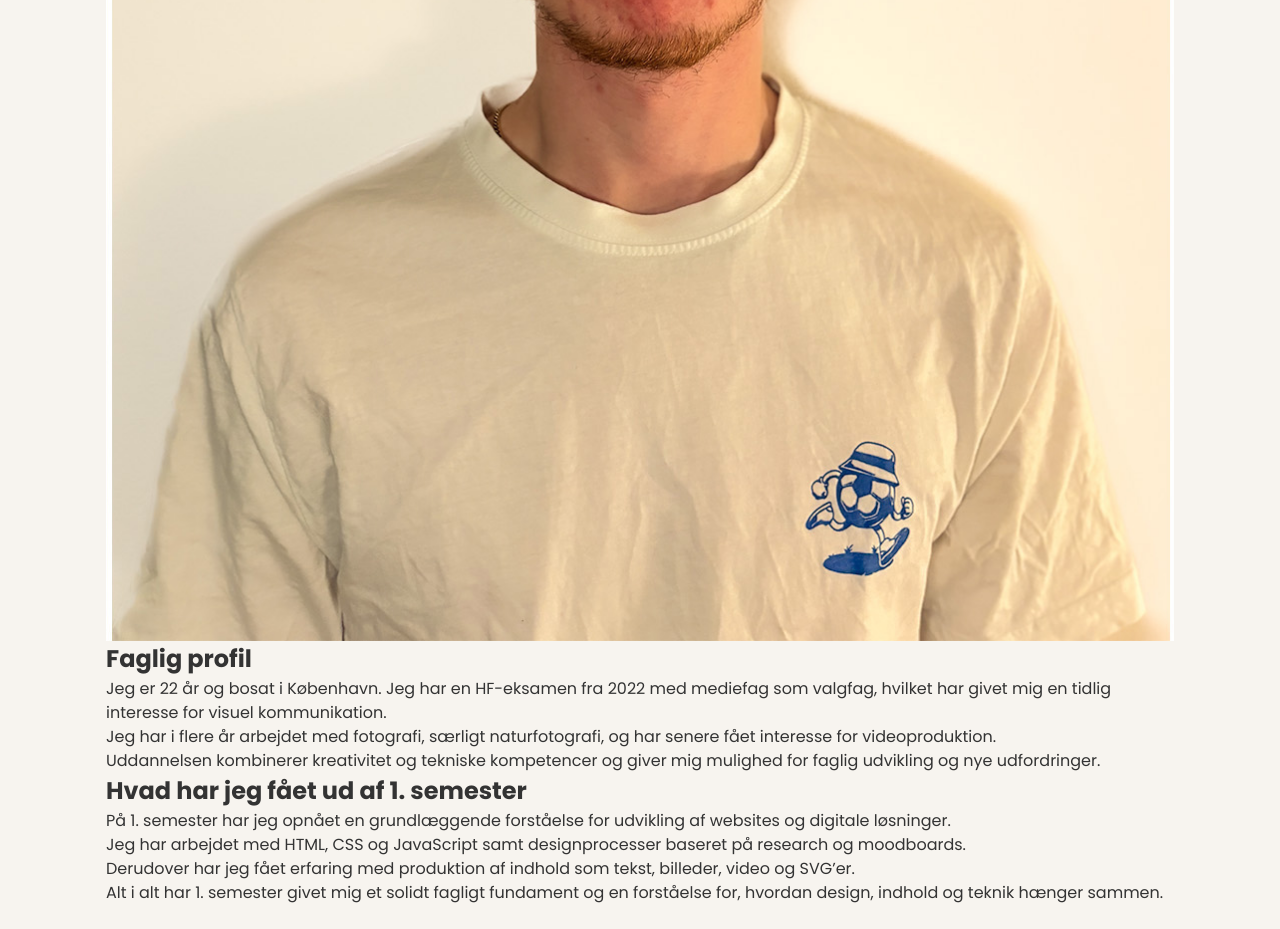
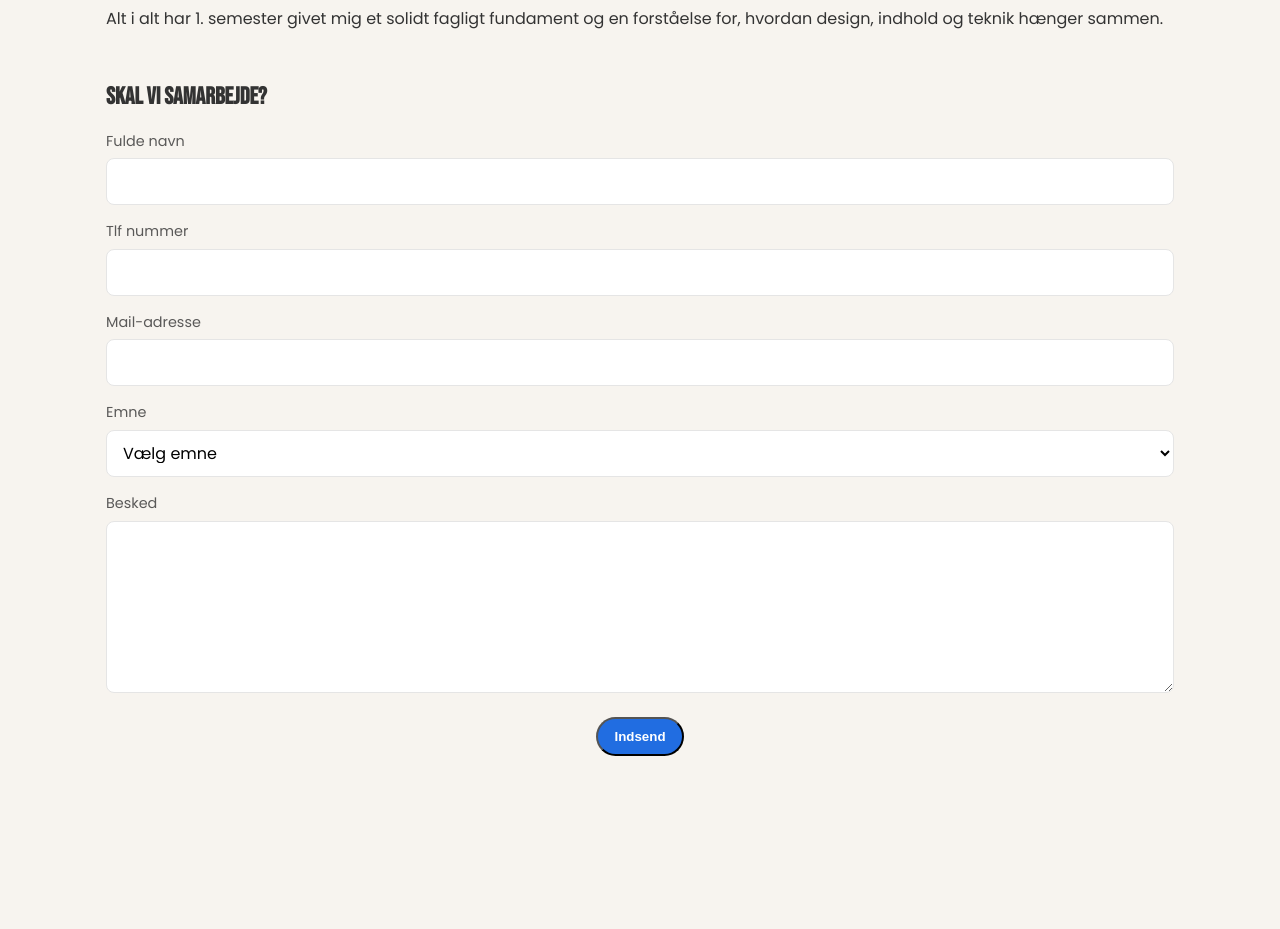
Before and after one commit to FrederikHansennn/1sem-eksamen, a plain HTML site: page om-mig.html in a window 1280 px wide. Shown: the part 920-1849 px from the top of the page. After the commit the page ends 1728 px from the top, so only its background shows below. Drawn offline with Linux system fonts and the light colour scheme.

Commit message:
Mobile-færdig

```diff
--- a/css/om-mig.css
+++ b/css/om-mig.css
@@ -1,11 +1,94 @@
-.om-mig1 {
+.about-learning {
+  margin-top: 20px;
   display: flex;
   flex-direction: column;
+  text-align: left;
+  gap: 10px;
 }
 
-om-mig2 {
+.about-professional {
+  margin-top: 20px;
   display: flex;
   flex-direction: column;
-  gap: 5px;
-  border: 2px solid black;
+  text-align: left;
+  gap: 10px;
 }
+
+.om-mig1 img {
+  float: right;
+  width: 100%;
+  max-width: 20px;
+}
+
+.about-portrait {
+  width: 100%;
+  max-width: 180px;
+  height: auto;
+  display: block;
+  margin: 16px auto; /* centrer billedet */
+}
+
+.contact {
+  margin-top: 48px;
+}
+
+.contact h2 {
+  margin-bottom: 16px;
+}
+
+.contact-form {
+  display: flex;
+  flex-direction: column;
+  gap: 16px;
+}
+
+/* rækker (på mobil = kolonne) */
+.form-row {
+  display: flex;
+  flex-direction: column;
+  gap: 16px;
+}
+
+/* hvert felt */
+.form-field {
+  display: flex;
+  flex-direction: column;
+  gap: 6px;
+}
+
+.form-field label {
+  font-size: 0.9rem;
+  opacity: 0.8;
+}
+
+/* input, select og textarea */
+.contact-form input,
+.contact-form select,
+.contact-form textarea {
+  font-family: var(--font-body);
+  font-size: 1rem;
+
+  padding: 10px 12px;
+  border-radius: 8px;
+  border: 1px solid var(--color-gray-light);
+
+  background: white;
+}
+
+/* beskedfelt */
+.contact-form textarea {
+  resize: vertical;
+  min-height: 120px;
+}
+
+/* knap */
+.contact-form .btn {
+  align-self: center; /* stopper full-width */
+  margin-top: 8px;
+}
+
+/* feedback-tekst (JS senere) */
+.form-feedback {
+  margin-top: 12px;
+  font-size: 0.9rem;
+}
--- a/css/style.css
+++ b/css/style.css
@@ -16,6 +16,15 @@
 
   --font-heading: "Bebas Neue", sans-serif;
   --font-body: "Poppins", sans-serif;
+}
+
+h1,
+h2,
+h3,
+h4,
+h5,
+h6 {
+  font-family: var(--font-heading);
 }
 
 /* ========== BASE ========== */
--- a/om-mig.html
+++ b/om-mig.html
@@ -48,6 +48,7 @@
           <p class="about-lead">
             Jeg hedder Frederik, jeg er 22 år og så bor jeg i København
           </p>
+          <img src="img/blue-texture-rigth-1.svg" alt="blaa textur" />
         </div>
 
         <img
@@ -80,6 +81,10 @@
         </div>
       </section>
 
+      <div>
+        <img src="img/blue-texture-left-1.svg" alt="blaa textur" />
+      </div>
+
       <!-- HVAD HAR JEG FÅET UD AF 1. SEMESTER -->
       <section class="about-learning">
         <h2>Hvad har jeg fået ud af 1. semester</h2>
@@ -104,6 +109,54 @@
           forståelse for, hvordan design, indhold og teknik hænger sammen.
         </p>
       </section>
+
+      <section class="contact">
+        <h2>Skal vi samarbejde?</h2>
+
+        <form class="contact-form" id="contactForm">
+          <!-- Række 1 -->
+          <div class="form-row">
+            <div class="form-field">
+              <label for="fullName">Fulde navn</label>
+              <input type="text" id="fullName" name="fullName" required />
+            </div>
+
+            <div class="form-field">
+              <label for="phone">Tlf nummer</label>
+              <input type="tel" id="phone" name="phone" />
+            </div>
+          </div>
+
+          <!-- Række 2 -->
+          <div class="form-row">
+            <div class="form-field">
+              <label for="email">Mail-adresse</label>
+              <input type="email" id="email" name="email" required />
+            </div>
+
+            <div class="form-field">
+              <label for="subject">Emne</label>
+              <select id="subject" name="subject" required>
+                <option value="" selected>Vælg emne</option>
+                <option value="samarbejde">Samarbejde</option>
+                <option value="spørgsmål">Spørgsmål</option>
+                <option value="andet">Andet</option>
+              </select>
+            </div>
+          </div>
+
+          <!-- Besked -->
+          <div class="form-field">
+            <label for="message">Besked</label>
+            <textarea id="message" name="message" rows="6" required></textarea>
+          </div>
+
+          <button type="submit" class="btn">Indsend</button>
+
+          <!-- JS-feedback senere -->
+          <p class="form-feedback" id="formFeedback"></p>
+        </form>
+      </section>
     </main>
   </body>
 </html>
```
Also changed, not shown: css/index.css (+10 -0 lines), css/projekter.css (+16 -0 lines), index.html (+4 -0 lines), projekter.html (+2 -2 lines).
